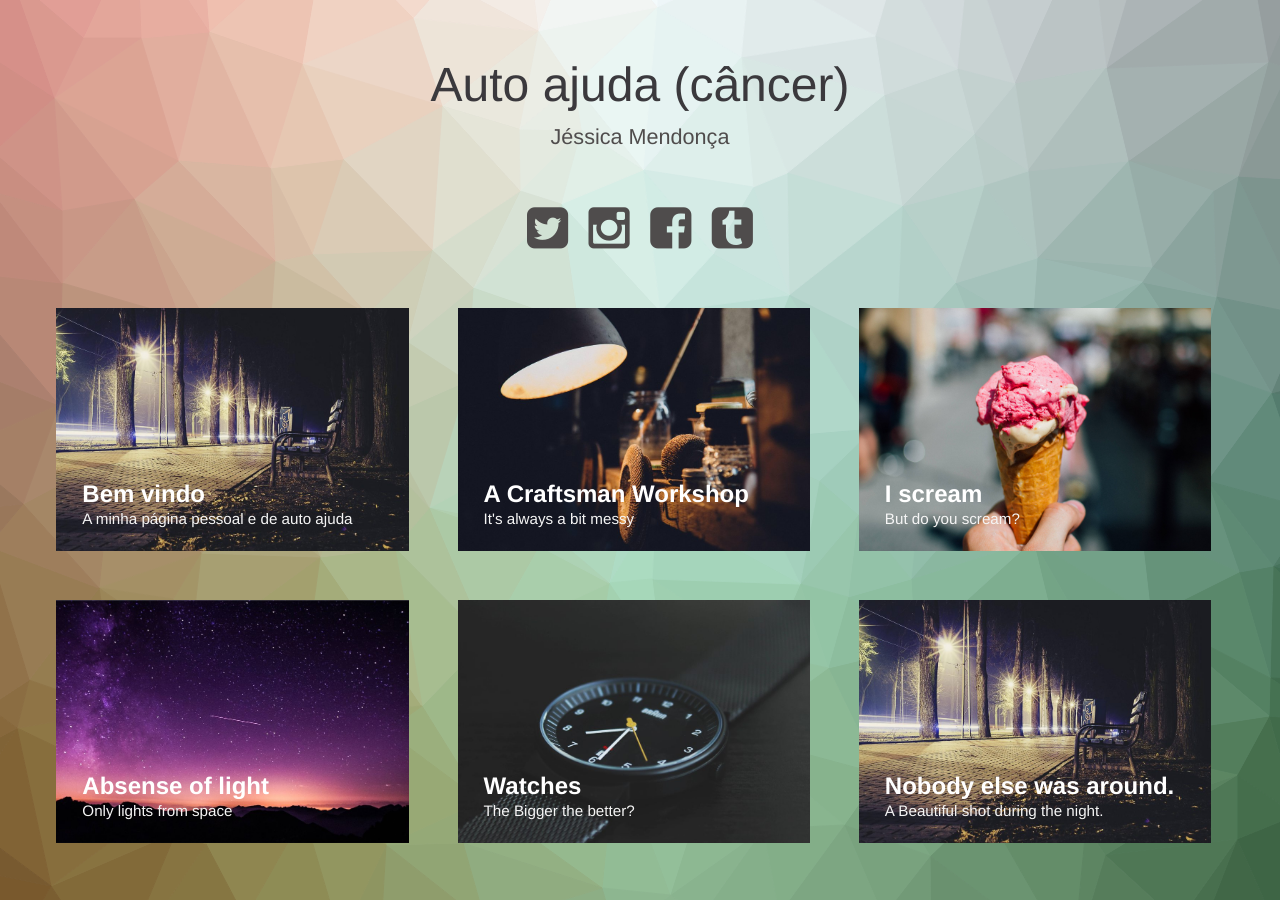
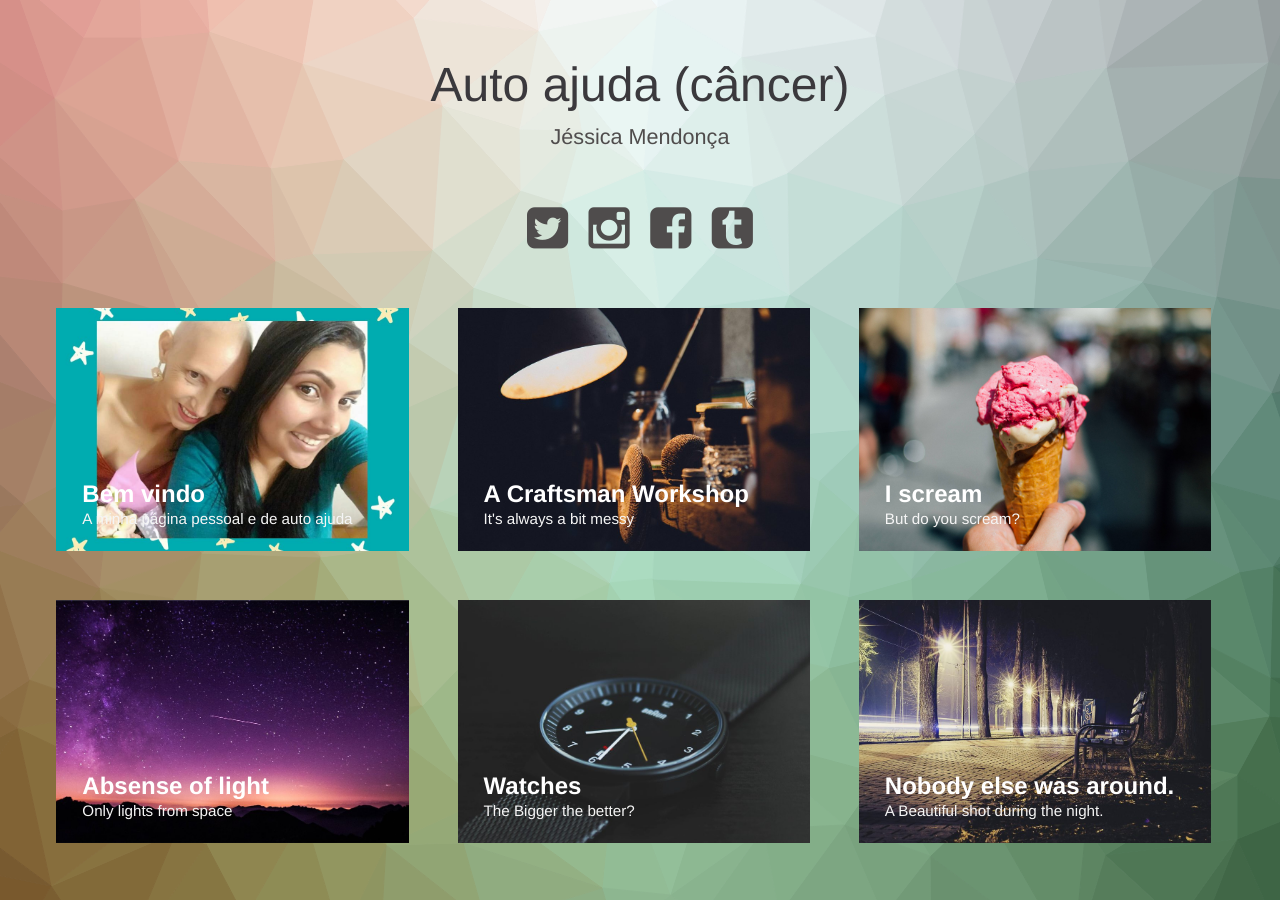
Before and after one commit to jessmendonca/jessmendonca.github.io, a Jekyll site: the page built from index.html, in a window 1280 px wide. Built offline with Jekyll 4.4.1, drawn with Linux system fonts in a browser that asks for light colours.

Commit message:
test fot

```diff
--- a/_posts/2015-04-20-planes.markdown
+++ b/_posts/2015-04-20-planes.markdown
@@ -3,7 +3,7 @@ title:  "Bem vindo"
 subtitle: "A minha página pessoal e de auto ajuda"
 author: "Jéssica Mendonça"
 avatar: "img/authors/wferr.png"
-image: "img/b.jpg"
+image: "img/mae.jpg"
 date:   2021-04-02 12:12:12
 ---
 
```
Also changed, not shown: img/mae.jpg (added).
